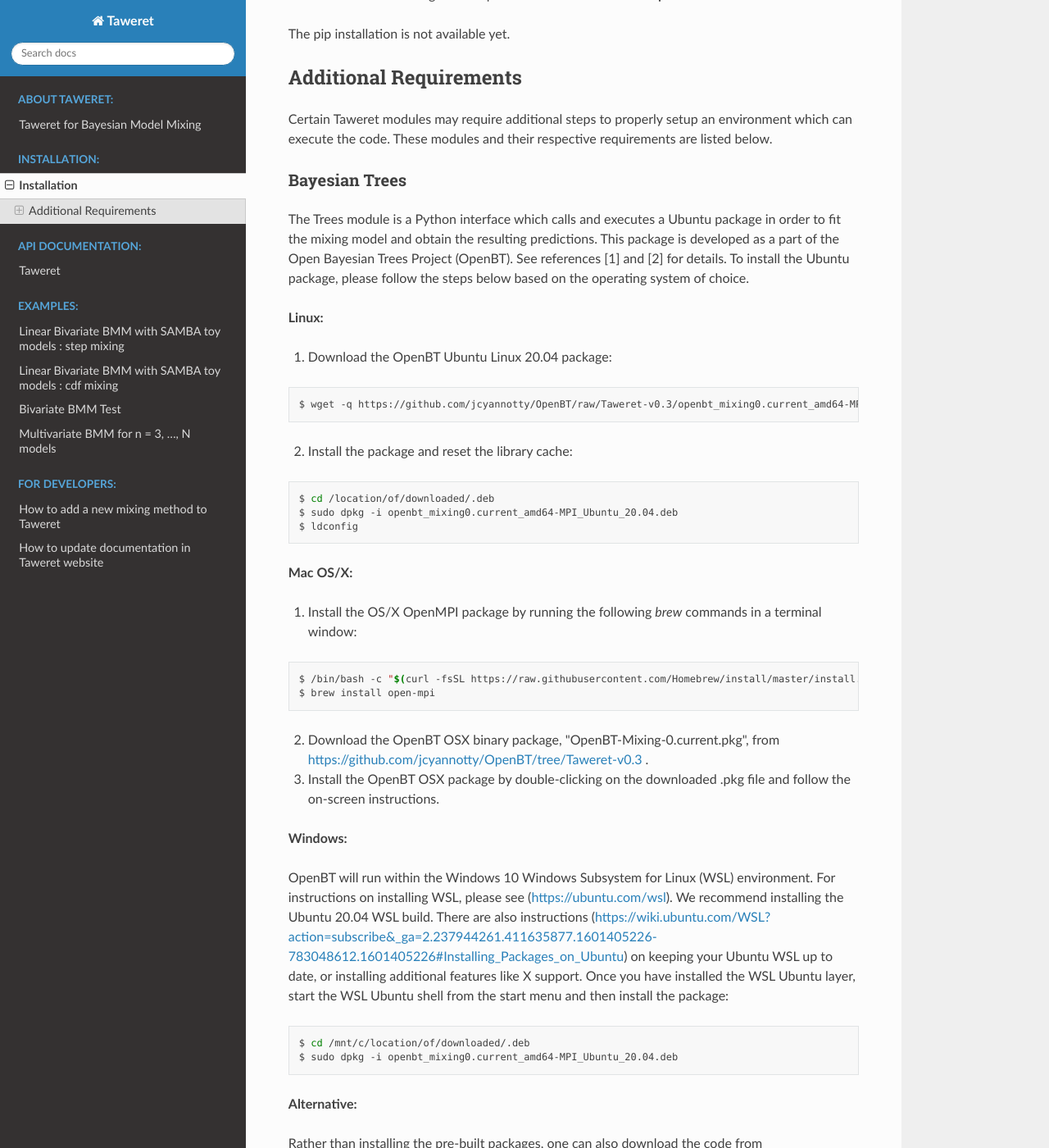
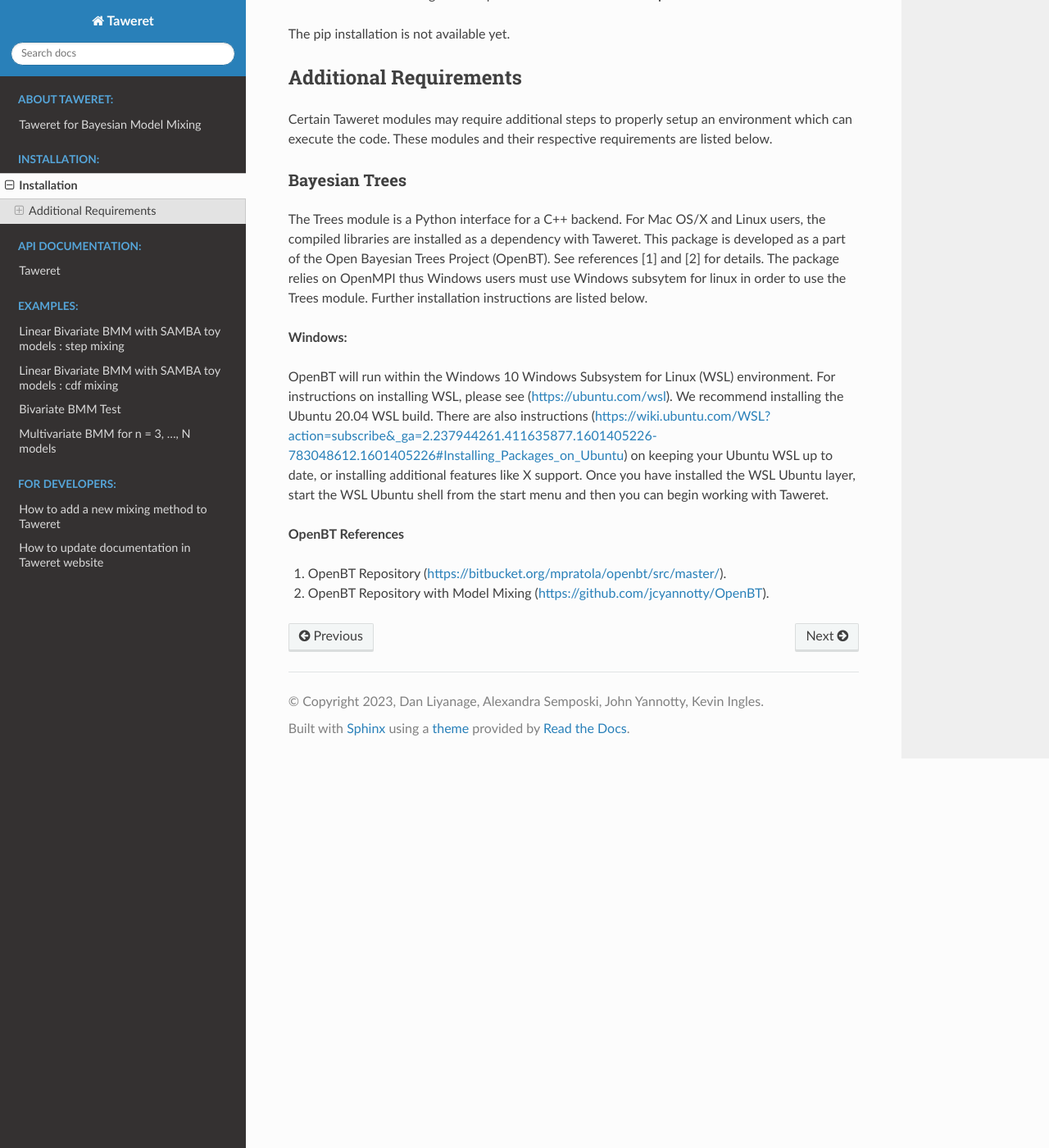
Before and after one commit to bandframework/Taweret, a Sphinx documentation site: the page built from docs/source/installation.rst, in a window 1280 px wide and 1400 px high, scrolled down 825 px. Shown: the whole window at 82% size. Built offline with Sphinx 7.4.7 and the Read the Docs theme 2.0.0, drawn with Linux system fonts in a browser that asks for light colours; pages that are not in the unit, such as notebooks, are missing from menus; some of the changed text lies outside the part shown.

```diff
--- a/docs/source/installation.rst
+++ b/docs/source/installation.rst
@@ -50,42 +50,11 @@ execute the code. These modules and their respective requirements are listed bel
 **Bayesian Trees**
 ^^^^^^^^^^^^^^^^^^
 
-The Trees module is a Python interface which calls and executes a Ubuntu package in order \
-to fit the mixing model and obtain the resulting predictions. This package is developed as a part of the \
-Open Bayesian Trees Project (OpenBT). See references [1] and [2] for details. To install the Ubuntu package, \
-please follow the steps below based on the operating system of choice.
-
-
-**Linux:**
-
-1. Download the OpenBT Ubuntu Linux 20.04 package:
-
-.. code-block:: bash
-
-    $ wget -q https://github.com/jcyannotty/OpenBT/raw/Taweret-v0.3/openbt_mixing0.current_amd64-MPI_Ubuntu_20.04.deb
-
-
-2. Install the package and reset the library cache:
-
-.. code-block:: bash
-
-    $ cd /location/of/downloaded/.deb
-    $ sudo dpkg -i openbt_mixing0.current_amd64-MPI_Ubuntu_20.04.deb
-    $ ldconfig
-
-
-**Mac OS/X:**
-
-1. Install the OS/X OpenMPI package by running the following `brew` commands in a terminal window:
-
-.. code-block:: bash
-
-    $ /bin/bash -c "$(curl -fsSL https://raw.githubusercontent.com/Homebrew/install/master/install.sh)"
-    $ brew install open-mpi
-
-2. Download the OpenBT OSX binary package, "OpenBT-Mixing-0.current.pkg", from https://github.com/jcyannotty/OpenBT/tree/Taweret-v0.3 .
-
-3. Install the OpenBT OSX package by double-clicking on the downloaded .pkg file and follow the on-screen instructions.
+The Trees module is a Python interface for a C++ backend. For Mac OS/X and Linux users, the compiled libraries  \
+are installed as a dependency with Taweret. This package is developed as a part of the \
+Open Bayesian Trees Project (OpenBT). See references [1] and [2] for details. The package relies on OpenMPI \
+thus Windows users must use Windows subsytem for linux in order to use the Trees module. Further installation \
+instructions are listed below.
 
 
 **Windows:**
@@ -95,19 +64,8 @@ please see (https://ubuntu.com/wsl). We recommend installing the Ubuntu 20.04 WS
 There are also instructions \
 (https://wiki.ubuntu.com/WSL?action=subscribe&_ga=2.237944261.411635877.1601405226-783048612.1601405226#Installing_Packages_on_Ubuntu) \
 on keeping your Ubuntu WSL up to date, or installing additional features like X support. Once you have \
-installed the WSL Ubuntu layer, start the WSL Ubuntu shell from the start menu and then install the package:
+installed the WSL Ubuntu layer, start the WSL Ubuntu shell from the start menu and then you can begin working with Taweret.
 
-.. code-block:: bash
-
-    $ cd /mnt/c/location/of/downloaded/.deb
-    $ sudo dpkg -i openbt_mixing0.current_amd64-MPI_Ubuntu_20.04.deb
-
-
-**Alternative:**
-
-Rather than installing the pre-built packages, one can also download the code from https://github.com/jcyannotty/OpenBT/tree/Taweret-v0.3 \
-and compile the C++ code locally. Then the trees module can be used by specifiying the location of the local openbt repository when \
-initializing the trees class instance.
 
 **OpenBT References**
 
```
Also changed, not shown: README.md (+4 -51 lines).
